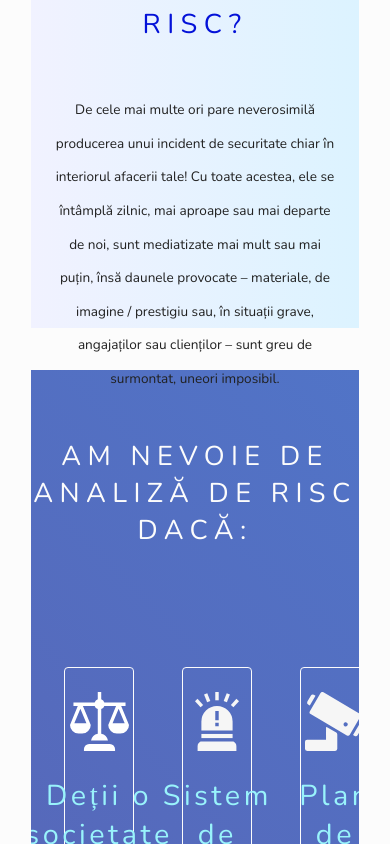
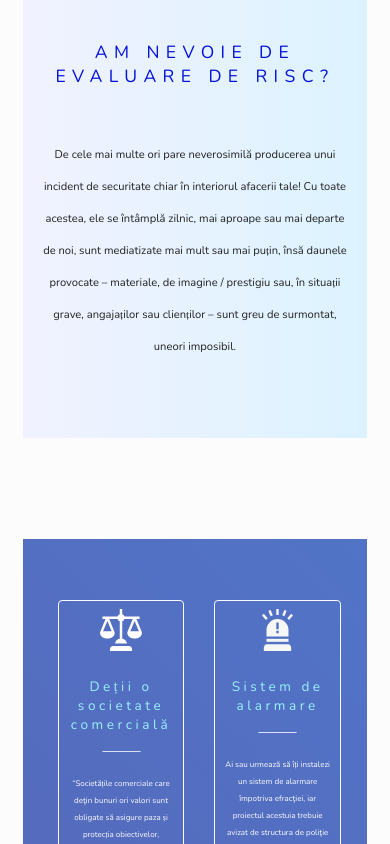
Before and after one commit to alex-robert888/blueval, a Vue app: page / in a window 390 px wide. Shown: the part 980-1824 px from the top of the page. Built offline with nearby package versions, Linux system fonts and the light colour scheme.

Commit message:
First 2 sections ready

```diff
--- a/src/assets/style/classes/_positioning.scss
+++ b/src/assets/style/classes/_positioning.scss
@@ -4,7 +4,7 @@
     box-sizing: border-box;
 
     @media all and (max-width: 864px) {
-        padding: 0 8vw;
+        padding: 0 6vw;
     }
 }
 
--- a/src/assets/style/classes/_text.scss
+++ b/src/assets/style/classes/_text.scss
@@ -20,12 +20,12 @@
     font-size: 2.05rem;
     font-weight: 400;
     color: #0311D8;
-    margin-top: 8vh;
+    // margin-top: 8vh;
     margin-bottom: 6vh;
 
-    @media all and (max-width: 864px) {
+    @media all and (max-width: 480px) {
         letter-spacing: 0.4rem;
-        font-size: 1.7rem;
+        font-size: 1.1rem;
         text-align: center;
     }
 }
--- a/src/components/BaseCard.vue
+++ b/src/components/BaseCard.vue
@@ -54,4 +54,25 @@
     .break-line {
         margin-top: 2vh;
     }
+
+    @media all and (max-width: 480px) {
+        .wrapper-base-card {
+            width: 90%;
+            height: 45vh;
+            padding: 0.5rem;
+        }
+
+        h3 {
+            font-size: 0.85rem;
+        }
+
+        p {
+            font-size: 0.5rem !important;
+            line-height: 2vh !important;
+        }
+
+        .break-line {
+            width: 10vw;
+        }
+    }
 </style>
--- a/src/components/TheHomePageHeader.vue
+++ b/src/components/TheHomePageHeader.vue
@@ -51,16 +51,17 @@
             > img {
                 &:first-of-type {
                     margin-left: 30vw;
-                    @media all and (max-width: 480px) {
+                    height: 3.7vh;
+                    @media all and (max-width: 900px) {
                         margin-left: 0vw;
                     }
                 }
 
                 &:last-of-type{
-                    width: 7.5vw;
+                    width: 7.25vw;
                     margin-left: auto;
                     cursor: pointer;
-                    @media all and (min-width:  480px) {
+                    @media all and (min-width: 900px) {
                         display: none;
                     }
                 }
@@ -70,7 +71,7 @@
                 margin-left: auto;
             }
             > nav {
-                @media all and (max-width:  480px) {
+                @media all and (max-width: 900px) {
                     display: none;
                 }
                 margin-left: auto;
--- a/src/components/TheHomePageHeroSection.vue
+++ b/src/components/TheHomePageHeroSection.vue
@@ -84,18 +84,18 @@
                 margin-top: 13vh;
 
                 > h1, > h2 {
-                    width: 85vw;
+                    width: 92vw;
                 }
 
                 > h1 {
-                    font-size: 3.3rem;
+                    font-size: 3rem;
                     font-weight: 100;
                 }
 
                 > h2 {
                     font-weight: 100;
                     margin-top: 2.5vh;
-                    font-size: 0.79rem;
+                    font-size: 0.75rem;
                     line-height: 2.15rem;
                 }
             }
--- a/src/components/TheHomePageOurMissionSection.vue
+++ b/src/components/TheHomePageOurMissionSection.vue
@@ -19,32 +19,53 @@
 </script>
 
 <style lang='scss' scoped>
-    #wrapper-the-home-page-our-mission-section > div {
-        margin-top: 15vh;
-        height: 40vh;
+    #wrapper-the-home-page-our-mission-section {
+        overflow-x: auto;
+        height: 45vh;
         width: 100%;
-        background-clip: content-box;
-        background: linear-gradient(90deg, rgba(241,242,255,1) 0%, rgba(220,243,255,1) 100%);
-        // overflow: auto;
         display: flex;
-        flex-direction: column;
         align-items: center;
+        justify-content: center;
+        > div {
+            width: 100%;
+            height: 80%;
+            background: linear-gradient(90deg, rgba(241,242,255,1) 0%, rgba(220,243,255,1) 100%);
+            display: flex;
+            flex-direction: column;
+            align-items: center;
+            justify-content: center;
 
-        > p {
-            width: 55%;
-            text-align: center;
+            > p {
+                width: 80%;
+                text-align: center;
+            }
         }
     }
 
-    @media all and (max-width:  480px) {
-        #wrapper-the-home-page-our-mission-section > div {
-            margin-top: 0vh;
-            height: 55vh;
-            > p {
-                width: 88%;
-                font-size: 0.85rem;
-                line-height: 2.1rem;
+    // @media all and (max-width: 970px) {
+    //     #wrapper-the-home-page-our-mission-section {
+    //         height: 80vh;
+    //         > div {
+    //             > p {
+    //                 width: 85%;
+    //                 font-size: 0.7rem;
+    //                 line-height: 2rem;
+    //             }
+    //         }
+    //     }
+    // }
+
+    @media all and (max-width: 480px) {
+        #wrapper-the-home-page-our-mission-section {
+            height: 70vh;
+            > div {
+                > p {
+                    width: 90%;
+                    font-size: 0.7rem;
+                    line-height: 2rem;
+                }
             }
         }
     }
+
 </style>
--- a/src/components/TheHomePageWhatImpliesSection.vue
+++ b/src/components/TheHomePageWhatImpliesSection.vue
@@ -68,6 +68,10 @@
             width: 60%;
             margin-top: 5vh;
 
+            > img {
+                height: 10vh;
+            }
+
             > p {
                 margin-left: 3vw;
                 width: 80%;
@@ -78,4 +82,8 @@
     .what-implies-icon {
         width: 3vw;
     }
+
+    @media all and (max-width: 480px) {
+
+    }
 </style>
--- a/src/components/TheHomePageWhyYouNeedSection.vue
+++ b/src/components/TheHomePageWhyYouNeedSection.vue
@@ -50,15 +50,19 @@
 </script>
 
 <style lang='scss' scoped>
-    #wrapper-the-home-page-why-you-need > div {
+    #wrapper-the-home-page-why-you-need {
         height: 130vh;
+        width: 100%;
+        display: flex;
+        justify-content: center;
+        > div {
             width: 100%;
             background: linear-gradient(45deg,#5A60B1 0%,#5174C7 100%);
             overflow: auto;
             display: flex;
             flex-direction: column;
             align-items: center;
-
+            justify-content: center;
             > h2 {
                 color: $base-white;
             }
@@ -66,7 +70,6 @@
             > section {
                 margin-top: 8vh;
                 width: 80%;
-            height: auto;
                 display: grid;
                 grid-template-rows: 1fr 1fr;
                 grid-template-columns: 1fr 1fr 1fr;
@@ -77,4 +80,27 @@
                 height: 7vh;
             }
         }
+    }
+
+    @media all and (max-width: 480px) {
+        #wrapper-the-home-page-why-you-need {
+
+            > div {
+                > h2 {
+                    font-size: 1.2rem !important;
+                    color: $base-white;
+                }
+
+                > section {
+                    grid-template-rows: 1fr 1fr 1fr;
+                    grid-template-columns: 1fr 1fr;
+                    gap: 1rem;
+                }
+
+                .icon {
+                    height: 5vh;
+                }
+            }
+        }
+    }
 </style>
--- a/src/views/HomePage.vue
+++ b/src/views/HomePage.vue
@@ -2,6 +2,7 @@
     <section id='wrapper-home-page' class="main">
         <TheHomePageHeader />
         <TheHomePageHeroSection />
+        <section class="whitespace"></section>
         <TheHomePageOurMissionSection />
         <a name="de-ce" class="a--redirect"></a>
         <section class="whitespace"></section>
```
Lines whose indentation alone changed are shown as unchanged.
